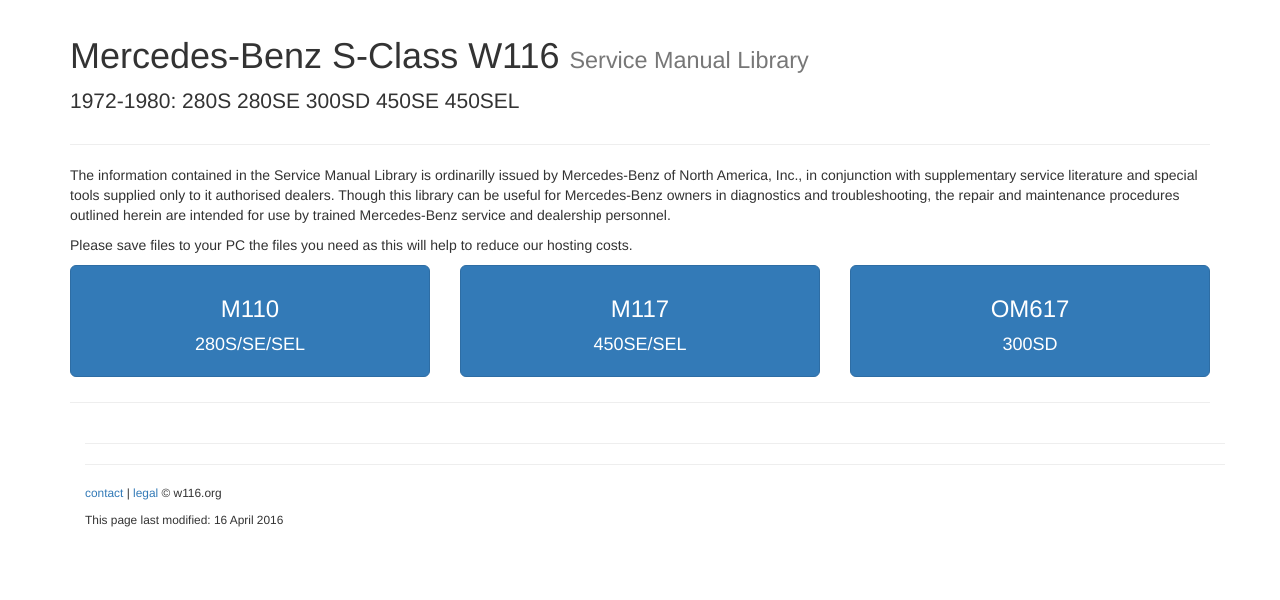
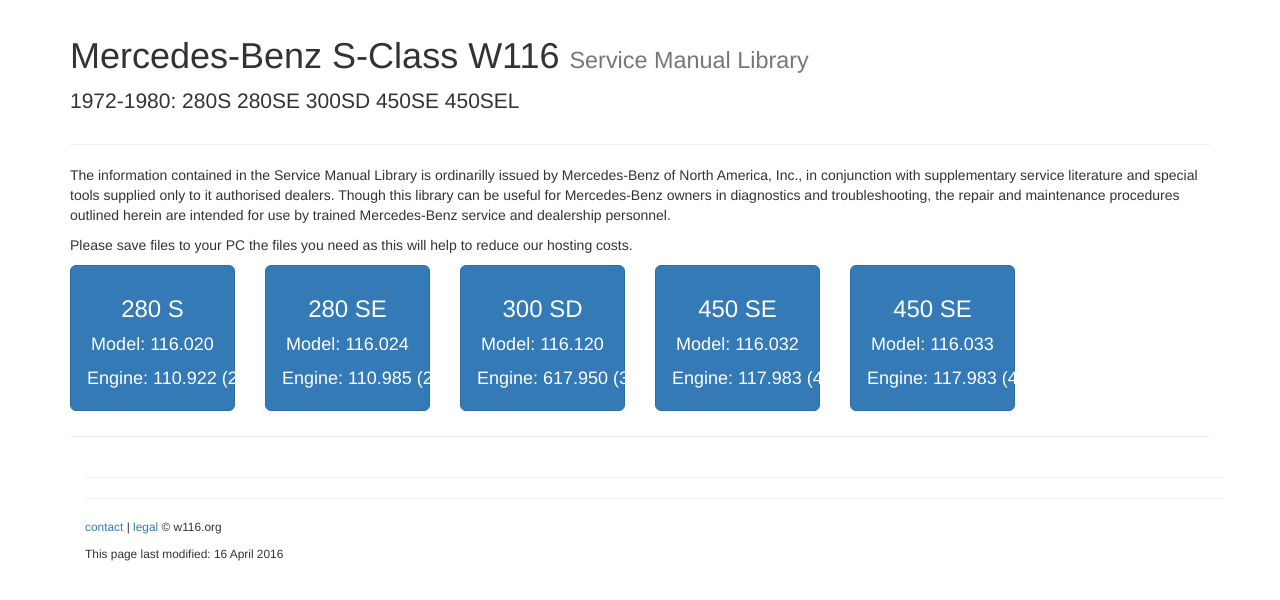
Before and after one commit to W116org/handbook, a Jekyll site: the page built from index.html, in a window 1280 px wide, cut to the strip 225-825 px from the top of the page. Built offline with Jekyll 4.4.1, drawn with Linux system fonts in a browser that asks for light colours; nearby versions of some CDN libraries; library files that are not in the unit come from our copies; comment, search, counter and statistics services are not loaded.

Commit message:
Menu structure

```diff
--- a/index.html
+++ b/index.html
@@ -22,22 +22,39 @@
 <p>Please save files to your PC the files you need as this will help to reduce our hosting costs.</p>
 
 <div class="row">
-  <div class="col-xs-12 col-md-4">
+  <div class="col-xs-12 col-md-2">
     <a href="m110/" class="btn btn-primary btn-lg btn-block" style="margin-bottom:5px;">
-      <h3>M110</h3>
-      <p>280S/SE/SEL</p>
+      <h3>280 S</h3>
+      <p>Model: 116.020</p>
+      <p>Engine: 110.922 (2.8 L)</p>
     </a>
   </div>
-  <div class="col-xs-12 col-md-4">
+  <div class="col-xs-12 col-md-2">
     <a href="#" class="btn btn-primary btn-lg btn-block" style="margin-bottom:5px;">
-      <h3>M117</h3>
-      <p>450SE/SEL</p>
+      <h3>280 SE</h3>
+      <p>Model: 116.024</p>
+      <p>Engine: 110.985 (2.8 L)</p>
     </a>
   </div>
-  <div class="col-xs-12 col-md-4">
+  <div class="col-xs-12 col-md-2">
     <a href="#" class="btn btn-primary btn-lg btn-block" style="margin-bottom:5px;">
-      <h3>OM617</h3>
-      <p>300SD</p>
+      <h3>300 SD</h3>
+      <p>Model: 116.120</p>
+      <p>Engine: 617.950 (3.0 L Turbo)</p>
+    </a>
+  </div>
+  <div class="col-xs-12 col-md-2">
+    <a href="#" class="btn btn-primary btn-lg btn-block" style="margin-bottom:5px;">
+      <h3>450 SE</h3>
+      <p>Model: 116.032</p>
+      <p>Engine: 117.983 (4.5 L)</p>
+    </a>
+  </div>
+  <div class="col-xs-12 col-md-2">
+    <a href="#" class="btn btn-primary btn-lg btn-block" style="margin-bottom:5px;">
+      <h3>450 SE</h3>
+      <p>Model: 116.033</p>
+      <p>Engine: 117.983 (4.5 L)</p>
     </a>
   </div>
 </div><!-- /.row -->
```
